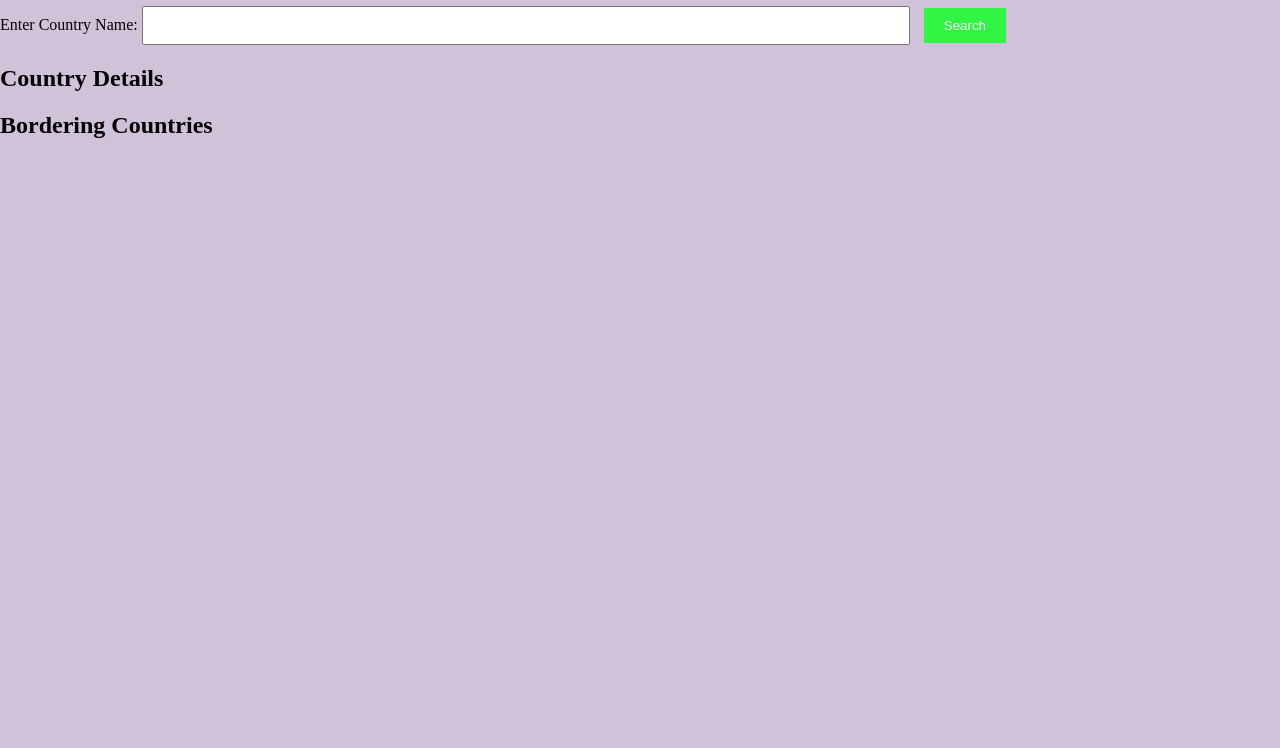
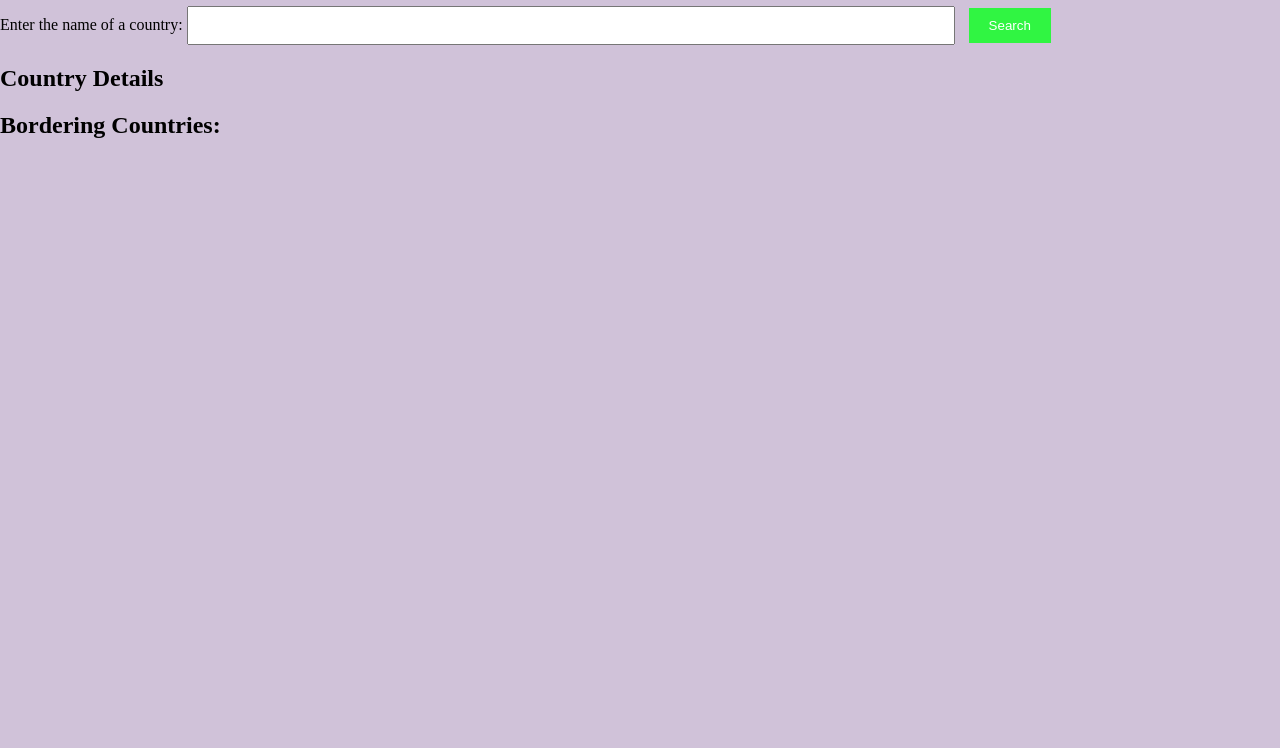
Before and after one commit to Jaishil-Patel/2602867-lab4-sd, a plain HTML site: page index.html in a window 1280 px wide. Shown: the part 52-800 px from the top of the page. Drawn offline with Linux system fonts and the light colour scheme.

Commit message:
Update index.html

```diff
--- a/index.html
+++ b/index.html
@@ -13,7 +13,7 @@
 
     <main>
         <section id="searchSection">
-            <label for="countryInput">Enter Country Name:</label>
+            <label for="countryInput">Enter the name of a country:</label>
             <input type="text" id="countryInput">
             <button id="searchButton">Search</button>
         </section>
@@ -22,7 +22,7 @@
             <article id="countryInfo"></article>
         </section>
         <section id="borderingCountriesSection">
-            <h2>Bordering Countries</h2>
+            <h2>Bordering Countries:</h2>
             <ul id="borderingCountries"></ul>
         </section>
     </main>
```
